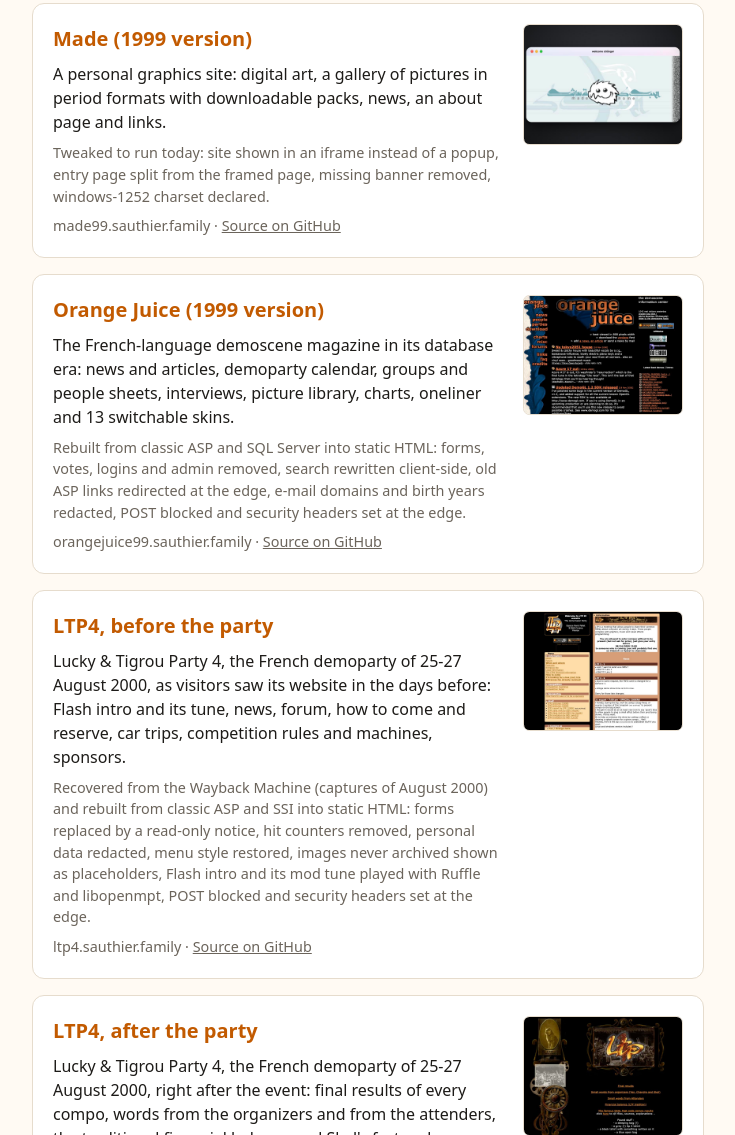
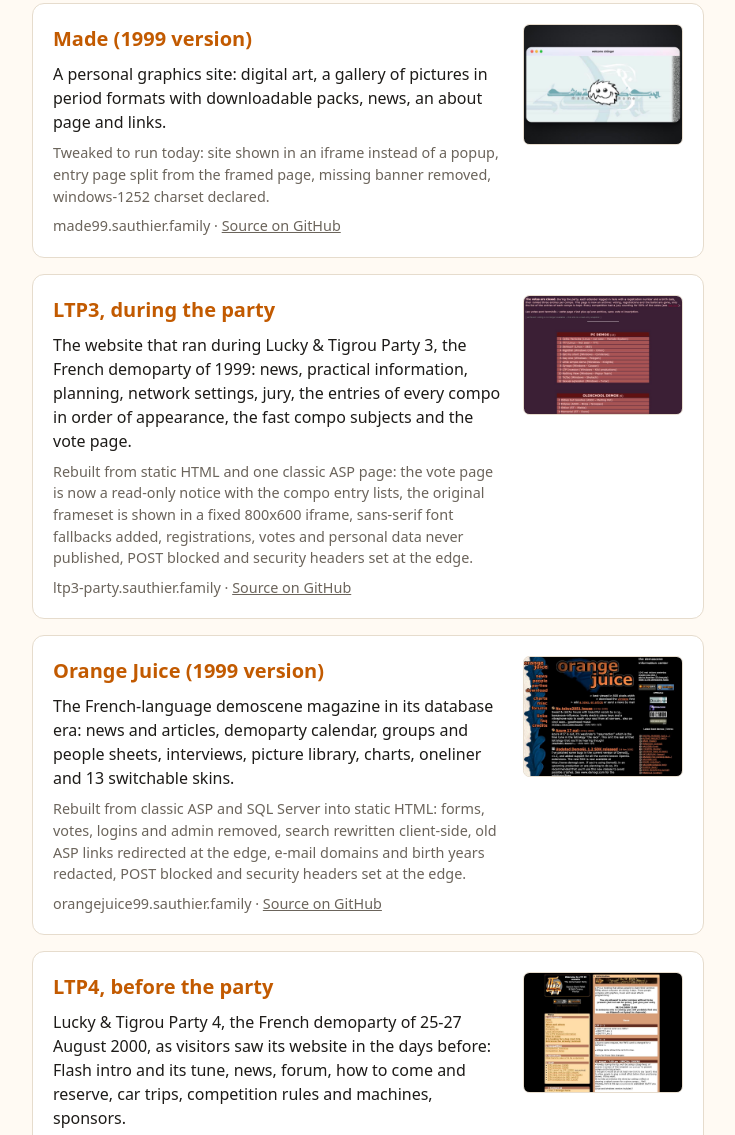
Before and after one commit to ChanOJ/ChanOJ.github.io, a plain HTML site: page index.html in a window 1280 px wide. Shown: the part 1172-2307 px from the top of the page, without its empty margins (272-1007 px from the left). Drawn offline with Linux system fonts and the light colour scheme.

Commit message:
Add LTP3, during the party (1999-08-27)
Co-Authored-By: Claude Sonnet 5.5 <noreply@anthropic.com>

```diff
--- a/index.html
+++ b/index.html
@@ -100,6 +100,17 @@
     </li>
     <li>
       <div class="text">
+        <h2><a href="https://ltp3-party.sauthier.family/" target="_blank" rel="noopener noreferrer">LTP3, during the party</a></h2>
+        <p>The website that ran during Lucky &amp; Tigrou Party 3, the French demoparty of 1999: news, practical information, planning, network settings, jury, the entries of every compo in order of appearance, the fast compo subjects and the vote page.</p>
+        <p class="changes">Rebuilt from static HTML and one classic ASP page: the vote page is now a read-only notice with the compo entry lists, the original frameset is shown in a fixed 800x600 iframe, sans-serif font fallbacks added, registrations, votes and personal data never published, POST blocked and security headers set at the edge.</p>
+        <p class="meta">ltp3-party.sauthier.family · <a href="https://github.com/ChanOJ/LTP3-party" target="_blank" rel="noopener noreferrer">Source on GitHub</a></p>
+      </div>
+      <a href="https://ltp3-party.sauthier.family/" tabindex="-1" target="_blank" rel="noopener noreferrer">
+        <img class="shot" src="shots/ltp3-party.jpg" alt="Screenshot of LTP3, during the party" width="800" height="600" loading="lazy">
+      </a>
+    </li>
+    <li>
+      <div class="text">
         <h2><a href="https://orangejuice99.sauthier.family" target="_blank" rel="noopener noreferrer">Orange Juice (1999 version)</a></h2>
         <p>The French-language demoscene magazine in its database era: news and articles, demoparty calendar, groups and people sheets, interviews, picture library, charts, oneliner and 13 switchable skins.</p>
         <p class="changes">Rebuilt from classic ASP and SQL Server into static HTML: forms, votes, logins and admin removed, search rewritten client-side, old ASP links redirected at the edge, e-mail domains and birth years redacted, POST blocked and security headers set at the edge.</p>
```
Also changed, not shown: sites.json (+9 -0 lines), shots/ltp3-party.jpg (added).
